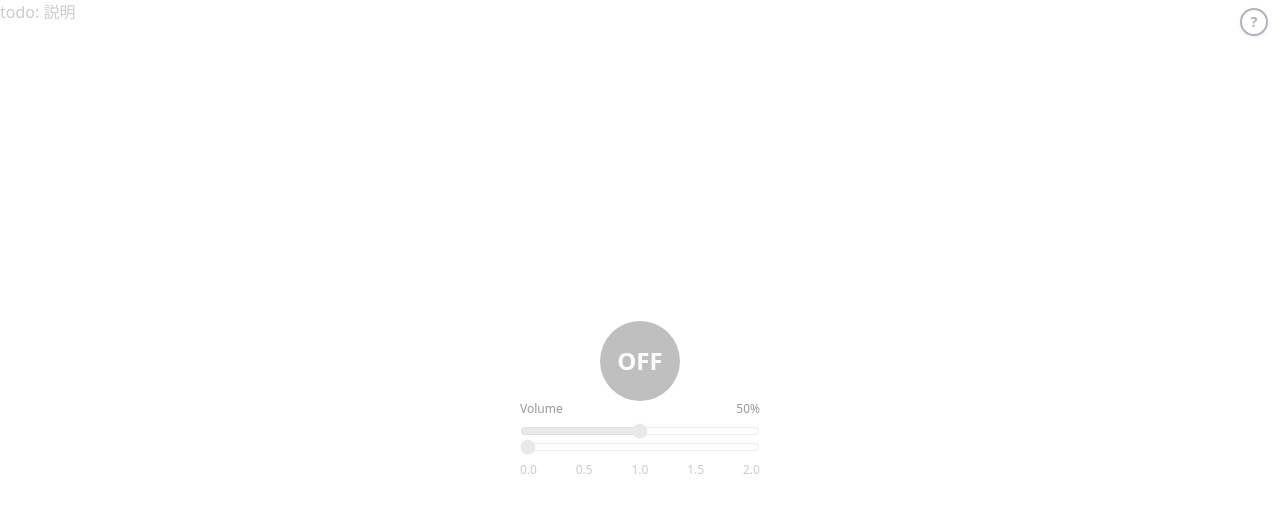
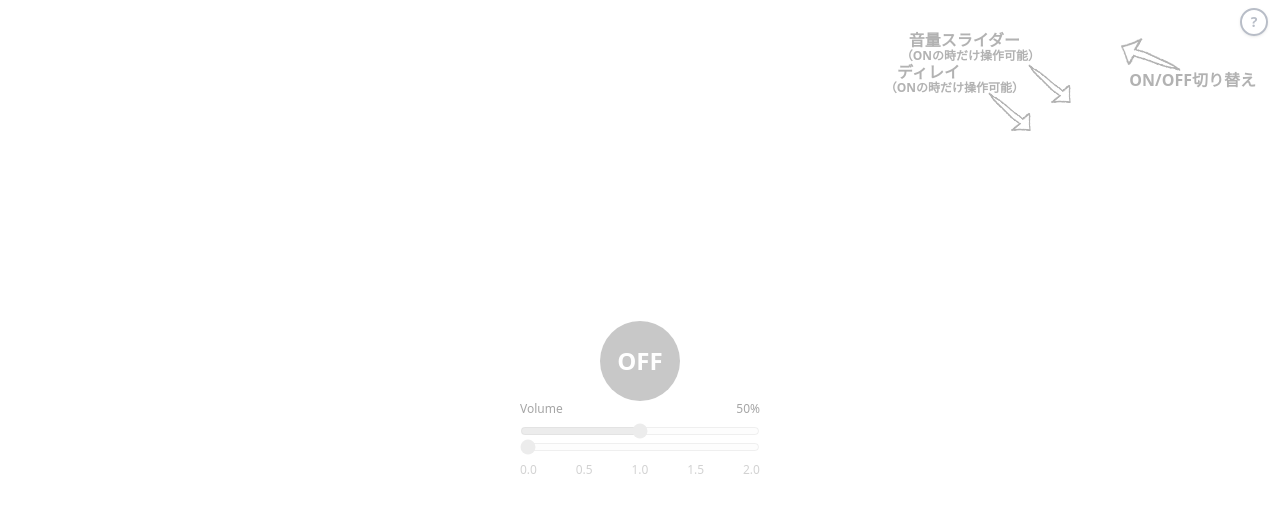
Before and after one commit to z-fujimori/yamabiko, a React (Vite) app: page / in a window 1280 px wide. Both pictures are taken after a click on the button "Open help". Shown: the top 512 px of the page. Built offline with nearby package versions, Linux system fonts and the light colour scheme.

Commit message:
説明追記

```diff
--- a/src/components/HelpModal.tsx
+++ b/src/components/HelpModal.tsx
@@ -16,10 +16,29 @@ const HelpModal = () => {
     <div
       className='
         fixed inset-0
-        bg-white opacity-20
+        bg-white opacity-30
       '
       onClick={closeModal}>
-        todo: 説明
+        <img src="img/arrow.png" alt="Help" className='w-17 fixed top-10 right-24 rotate-205' />
+        <p className='fixed top-17 right-6 text-black font-bold'>
+          ON/OFF切り替え
+        </p>
+
+        <img src="img/arrow.png" alt="Help" className='w-15 fixed top-17 right-50 rotate-45' />
+        <p className='fixed top-7 right-65 text-black font-bold'>
+          音量スライダー
+        </p>
+        <p className='fixed top-12 right-60 text-black font-bold text-xs'>
+          （ONの時だけ操作可能）
+        </p>
+
+        <img src="img/arrow.png" alt="Help" className='w-15 fixed top-24 right-60 rotate-45' />
+        <p className='fixed top-15 right-80 text-black font-bold'>
+          ディレイ
+        </p>
+        <p className='fixed top-20 right-64 text-black font-bold text-xs'>
+          （ONの時だけ操作可能）
+        </p>
     </div>
   )
 }
--- a/src/components/MainView.tsx
+++ b/src/components/MainView.tsx
@@ -12,7 +12,6 @@ const MainView = () => {
   return (
     <main className="container flex flex-col items-center justify-center min-h-screen">
       {/* <h1 className="text-xl font-bold mb-2">Welcome to yamabiko.app</h1> */}
-      {/* <HelpModal /> */}
       <IconQuestion />
       <SoundButton isOn={isOn} setIsOn={setIsOn} volume={volume} delaySec={delaySec} />
       <VolumeSlider volume={volume} setVolume={setVolume} sliderEnabled={isOn} />
```
Also changed, not shown: public/img/arrow.png (added).
